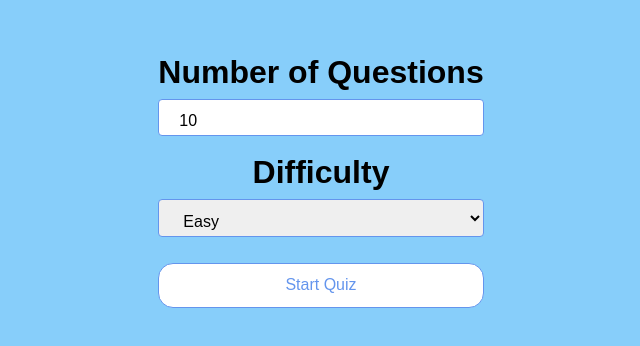
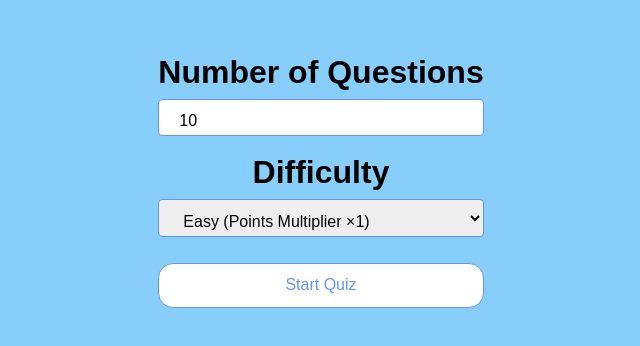
Before and after one commit to TeoWeiShan/QuizIt, a plain HTML site: page quiz.html in a window 1280 px wide. Shown: the part 176-522 px from the top of the page, without its empty margins (319-959 px from the left). Drawn offline with nearby package versions, Linux system fonts and the light colour scheme.

Commit message:
Update display

```diff
--- a/quiz.html
+++ b/quiz.html
@@ -17,9 +17,9 @@
       <!-- Input difficulty, easy/medium/hard-->
       <h2 class="selector-header">Difficulty</h2>
       <select id="difficulty" class="form-control">
-			<option value="easy">Easy</option>
-			<option value="medium">Medium</option>
-			<option value="hard">Hard</option>
+			<option value="easy">Easy (Points Multiplier ×1)</option>
+			<option value="medium">Medium (Points Multiplier ×2)</option>
+			<option value="hard">Hard (Points Multiplier ×3)</option>
 		  </select>
       <br><br>
       <!-- Button for submitting number of questions and difficulty-->
```
